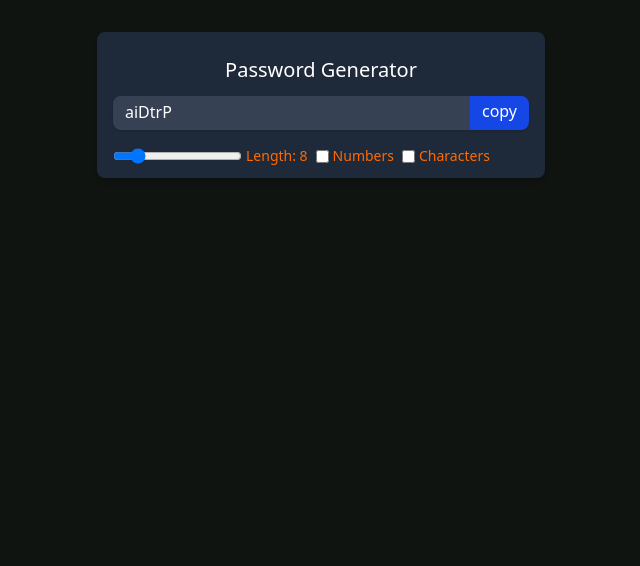
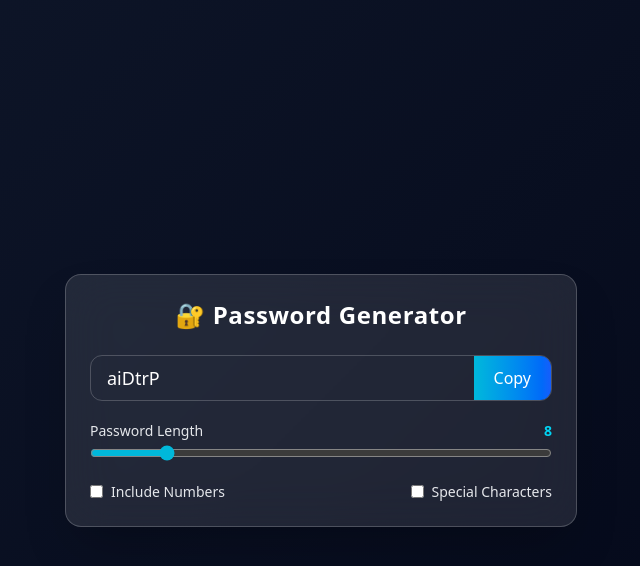
Before and after one commit to taher-dev/react-learning-log, a React (Vite) app in the folder 05passwordGenerator/: page / in a window 1280 px wide. Shown: the top 566 px of the page, without its empty margins (319-959 px from the left). Built offline with nearby package versions, Linux system fonts and the light colour scheme.

Commit message:
Feat: ui overhaul

```diff
--- a/05passwordGenerator/src/App.jsx
+++ b/05passwordGenerator/src/App.jsx
@@ -6,7 +6,6 @@ function App() {
   const [charAllowed, setCharAllowed] = useState(false);
   const [password, setPassword] = useState("");
 
-  // useRef hook
   const passwordRef = useRef(null);
 
   const generatePassword = useCallback(() => {
@@ -17,16 +16,14 @@ function App() {
 
     for (let i = 1; i < length; i++) {
       let char = Math.floor(Math.random() * str.length + 1);
-
       pass += str.charAt(char);
     }
 
     setPassword(pass);
-  }, [length, numberAllowed, charAllowed, setPassword]);
+  }, [length, numberAllowed, charAllowed]);
 
   const copyPasswordToClipboard = useCallback(() => {
     passwordRef.current?.select();
-    passwordRef.current?.setSelectionRange(0, 30);
     window.navigator.clipboard.writeText(password);
   }, [password]);
 
@@ -35,69 +32,72 @@ function App() {
   }, [length, numberAllowed, charAllowed, generatePassword]);
 
   return (
-    <div className="w-full max-w-md mx-auto shadow-md rounded-lg px-4 py-3 my-8 bg-gray-800 text-orange-500">
-      <h1 className="text-white text-center my-3 text-xl">
-        Password Generator
+    <div className="min-h-screen flex items-center justify-center px-4">
+      <div className="w-full max-w-lg rounded-2xl p-6 bg-white/10 backdrop-blur-xl shadow-2xl border border-white/20">
+        {/* card content */}
+        {/* Title */}
+        <h1 className="text-white text-center mb-6 text-2xl font-semibold tracking-wide">
+          🔐 Password Generator
         </h1>
 
-      <div className="flex shadow rounded-lg overflow-hidden mb-4">
+        {/* Input */}
+        <div className="flex rounded-xl overflow-hidden mb-5 border border-white/20">
           <input
             type="text"
             value={password}
-          className="outline-none w-full py-1 pb-1.5 px-3 bg-gray-700 text-white"
-          placeholder="password"
+            className="w-full px-4 py-2 bg-transparent text-white text-lg outline-none"
+            placeholder="Your secure password"
             readOnly
             ref={passwordRef}
           />
           <button
-          className="outline-none bg-blue-700 text-white px-3 py-0.5 pb-1.5 shrink-0 cursor-pointer"
+            className="bg-gradient-to-r from-cyan-500 to-blue-600 text-white px-5 font-medium hover:opacity-90 transition"
             onClick={copyPasswordToClipboard}
           >
-          copy
+            Copy
           </button>
         </div>
-      <div className="flex text-sm gap-x-2">
-        <div className="flex items-center gap-x-1">
+
+        {/* Controls */}
+        <div className="space-y-4 text-sm text-gray-200">
+          {/* Length */}
+          <div>
+            <label className="flex justify-between mb-1">
+              <span>Password Length</span>
+              <span className="text-cyan-400 font-semibold">{length}</span>
+            </label>
             <input
               type="range"
               value={length}
               min={4}
               max={30}
-            className="cursor-pointer"
+              className="w-full accent-cyan-500 cursor-pointer"
               onChange={(e) => setLength(e.target.value)}
             />
-          <label>Length: {length}</label>
           </div>
 
-        <div className="flex items-center gap-x-1">
+          {/* Options */}
+          <div className="flex justify-between">
+            <label className="flex items-center gap-2 cursor-pointer">
               <input
                 type="checkbox"
-            className="cursor-pointer"
-            name="numberInput"
-            id="numberInput"
-            defaultChecked={numberAllowed}
-            onChange={() => {
-              setNumberAllowed((prev) => !prev);
-            }}
+                className="accent-cyan-500"
+                checked={numberAllowed}
+                onChange={() => setNumberAllowed((prev) => !prev)}
               />
-          <label className="cursor-pointer" htmlFor="numberInput">
-            Numbers
+              Include Numbers
+            </label>
+
+            <label className="flex items-center gap-2 cursor-pointer">
+              <input
+                type="checkbox"
+                className="accent-cyan-500"
+                checked={charAllowed}
+                onChange={() => setCharAllowed((prev) => !prev)}
+              />
+              Special Characters
             </label>
           </div>
-        <div className="flex items-center gap-x-1">
-          <input
-            type="checkbox"
-            className="cursor-pointer"
-            name="charInput"
-            id="charInput"
-            defaultChecked={charAllowed}
-            onChange={() => {
-              setCharAllowed((prev) => !prev);
-            }}
-          />
-          <label className="cursor-pointer" htmlFor="charInput">
-            Characters
-          </label>
         </div>
       </div>
     </div>
--- a/05passwordGenerator/src/index.css
+++ b/05passwordGenerator/src/index.css
@@ -1,5 +1,12 @@
 @import "tailwindcss";
 
 body {
-  background-color: #101411;
+  min-height: 100vh;
+  background: linear-gradient(135deg, #0f172a, #020617);
+  font-family:
+    system-ui,
+    -apple-system,
+    BlinkMacSystemFont,
+    "Segoe UI",
+    sans-serif;
 }
```
Lines whose indentation alone changed are shown as unchanged.
